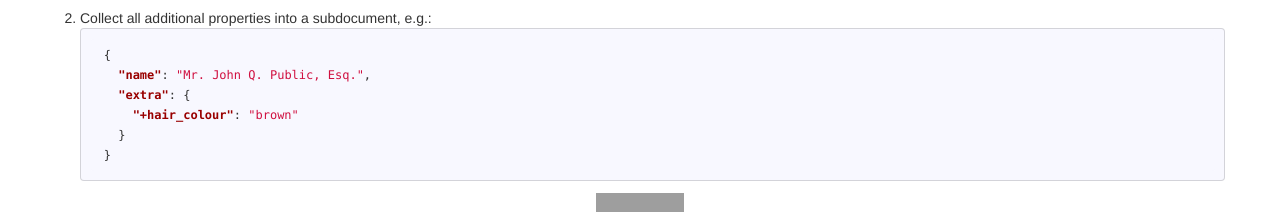
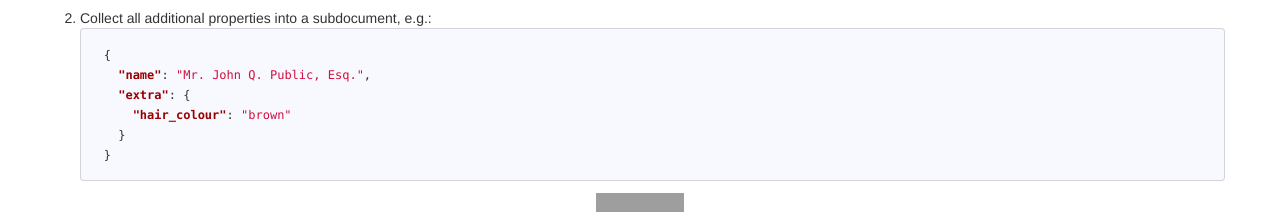
Before and after one commit to popolo-project/popolo-spec, a Jekyll site: the page built from appendices/json-patterns.md, in a window 1280 px wide and 900 px high, scrolled down 3410 px. Shown: the part 678-897 px from the top of the window. Built offline with Jekyll 4.4.1, drawn with Linux system fonts in a browser that asks for light colours; nearby versions of some CDN libraries; Markdown is read by kramdown in place of the engine named in the settings; grey boxes are pictures that could not be loaded.

Commit message:
correct typo

````diff
--- a/appendices/json-patterns.md
+++ b/appendices/json-patterns.md
@@ -224,7 +224,7 @@ To avoid misinterpretation, some implementations flag additional properties that
     {
       "name": "Mr. John Q. Public, Esq.",
       "extra": {
-        "+hair_colour": "brown"
+        "hair_colour": "brown"
       }
     }
     ```
````
